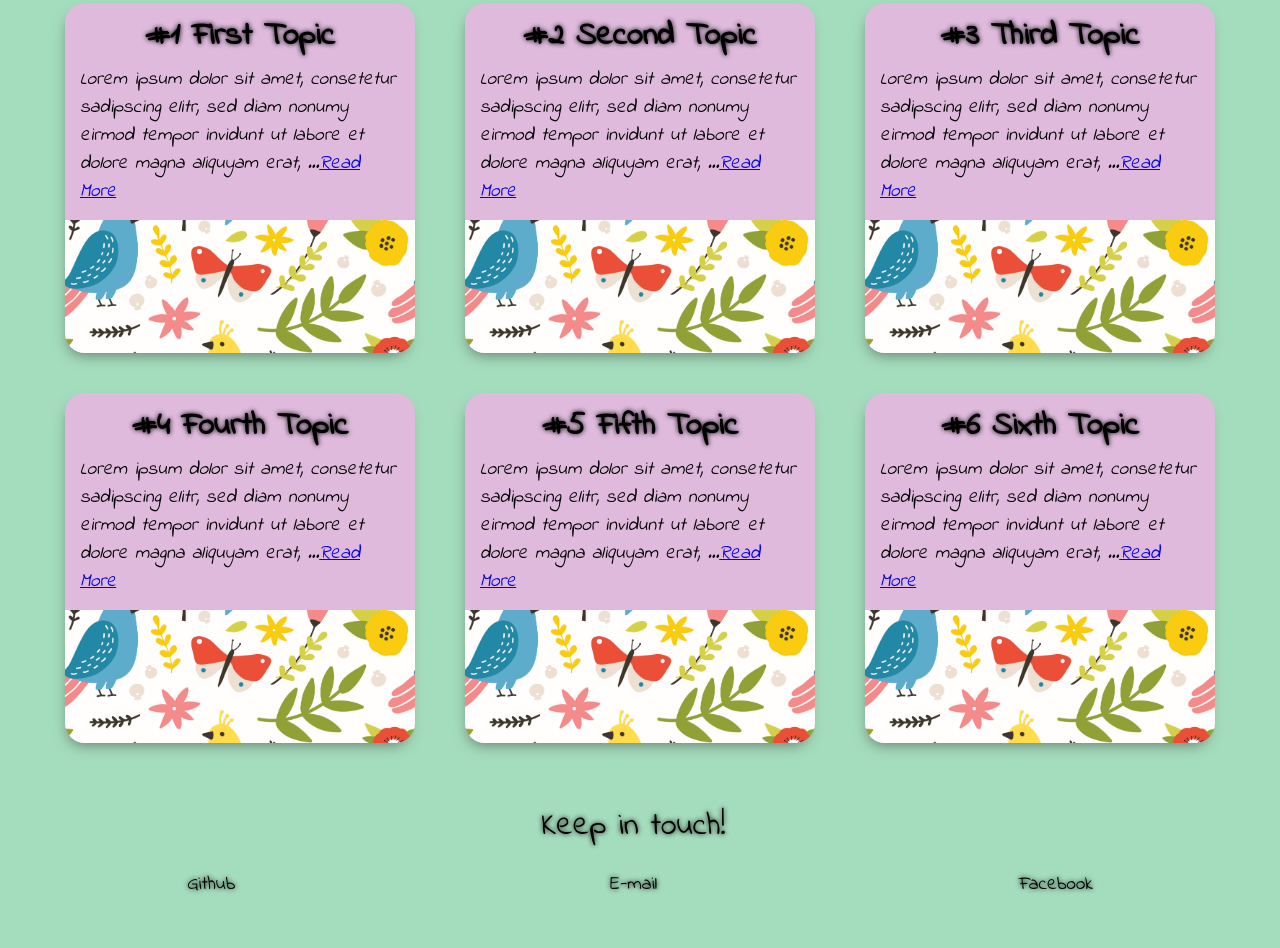
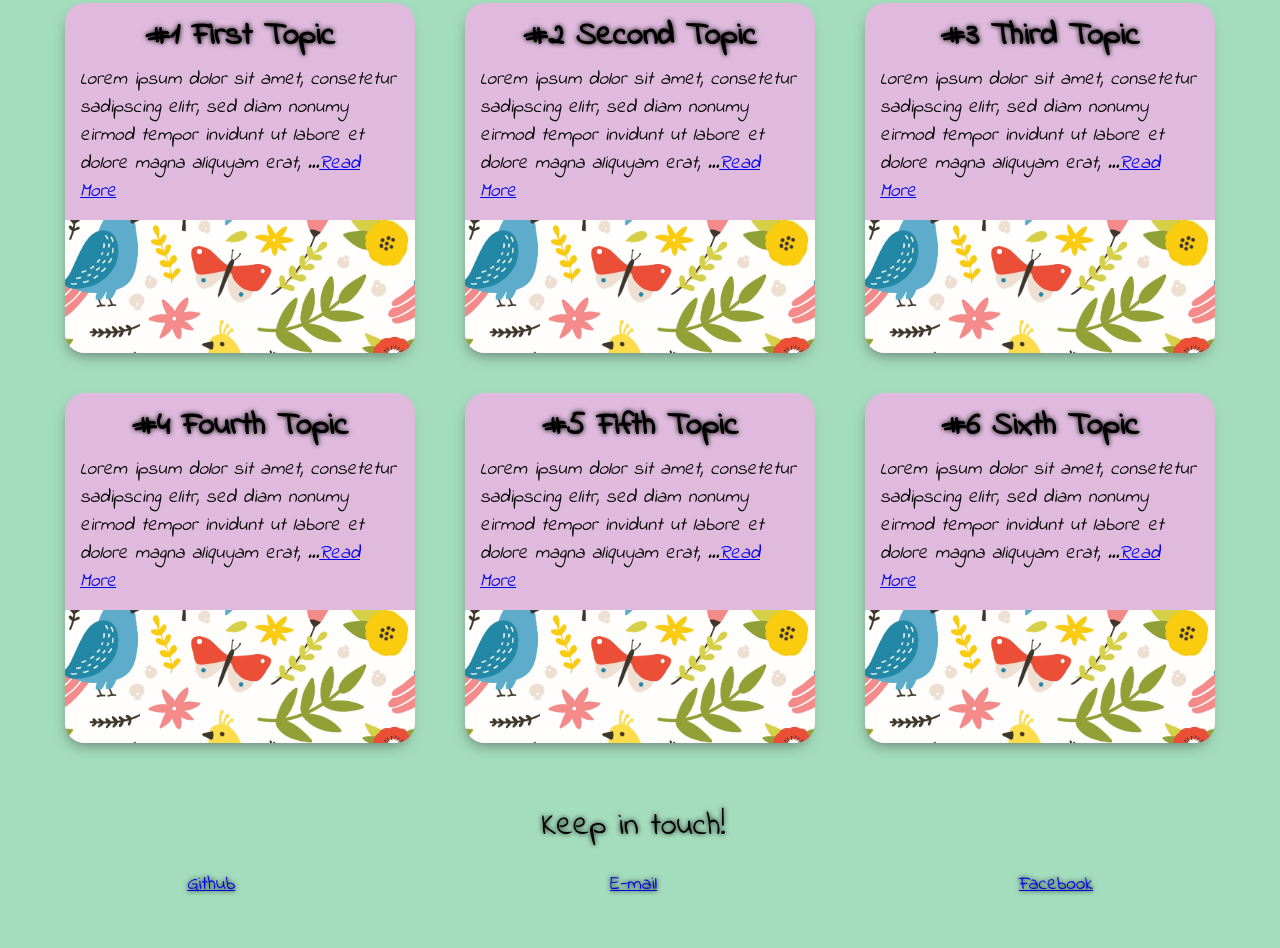
Before and after one commit to TinaPalp/TinaPalp.github.io, a plain HTML site: page BlogPage/index.html in a window 1280 px wide. Shown: the part 610-1558 px from the top of the page. Drawn offline with Linux system fonts and the light colour scheme.

Commit message:
Update index.html

```diff
--- a/BlogPage/index.html
+++ b/BlogPage/index.html
@@ -16,8 +16,8 @@
 <body>
 <nav>
     <ul>
-        <li><a href="./index.html">Home</a></li>
-        <li><a href="#subscribe">Subscribe</a></li>
+        <li><a class="nav-link" href="./index.html">Home</a></li>
+        <li><a class="nav-link" href="#tagline">Contact</a></li>
     </ul>
 </nav>
 
@@ -104,9 +104,17 @@
     <footer class="footer box">
         <footer class="footer-layout">
             <div id="tagline">Keep in touch!</div>
-            <div id="facebook">Facebook</div>
-            <div id="github">Github</div>
-            <div id="gmail">E-mail</div>
+            <div id="facebook">
+                <a class="social-link" href="https://www.facebook.com/" target="_blank">Facebook</a>
+            </div>
+            <div id="github">
+                <a class="social-link" href="https://github.com/TinaPalp/TinaPalp.github.io" target="_blank">
+                    Github</a>
+            </div>
+            <div id="gmail">
+                <a class="social-link" href="mailto:valentina.palpanes@gmail.com" target="_blank">E-mail</a>
+            </div>
+
 
         </footer>
 
```
